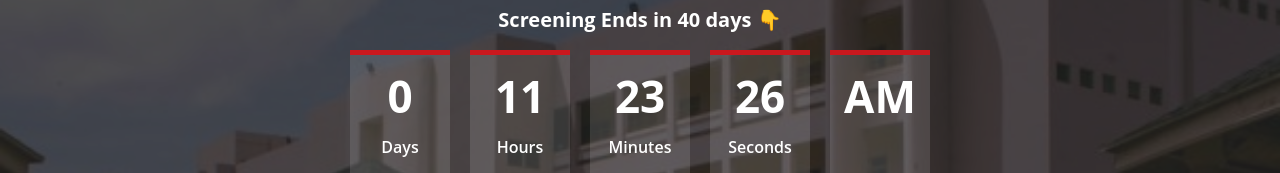
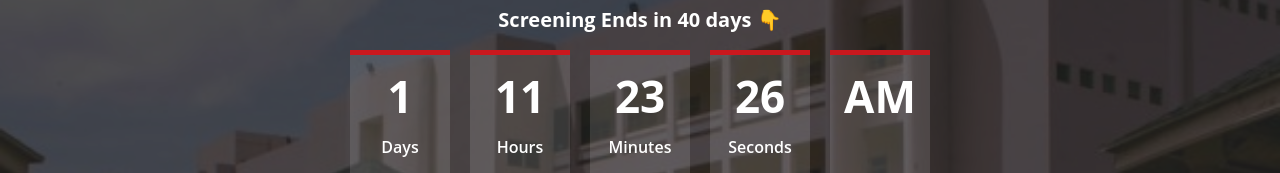
Before and after one commit to SoftLife0/Booking, a React (Vite) app: page / in a window 1280 px wide. Shown: the part 278-451 px from the top of the page. Built offline with nearby package versions, Linux system fonts and the light colour scheme.

Commit message:
testing count down logic

```diff
--- a/src/pages/Hero/Landing.jsx
+++ b/src/pages/Hero/Landing.jsx
@@ -31,15 +31,10 @@ const Landing = () => {
     const calculateRemainingDays = () => {
       const now = new Date();
       const endTimeOfDay = new Date(now.getFullYear(), now.getMonth(), now.getDate() + 1);
-      const timeDifference = endTimeOfDay.getTime() - now.getTime();
+      const startTimeOfNextDay = new Date(endTimeOfDay.getFullYear(), endTimeOfDay.getMonth(), endTimeOfDay.getDate());
+      const timeDifference = startTimeOfNextDay.getTime() - now.getTime();
       const daysDifference = Math.ceil(timeDifference / (1000 * 60 * 60 * 24));
-      setRemainingDays(prevDays => {
-        if (timeDifference <= 0) {
-          return prevDays + 1; // Increment by 1 when the day ends
-        } else {
-          return prevDays;
-        }
-      });
+      setRemainingDays(daysDifference);
     };
 
     calculateRemainingDays(); // Calculate remaining days initially
```
